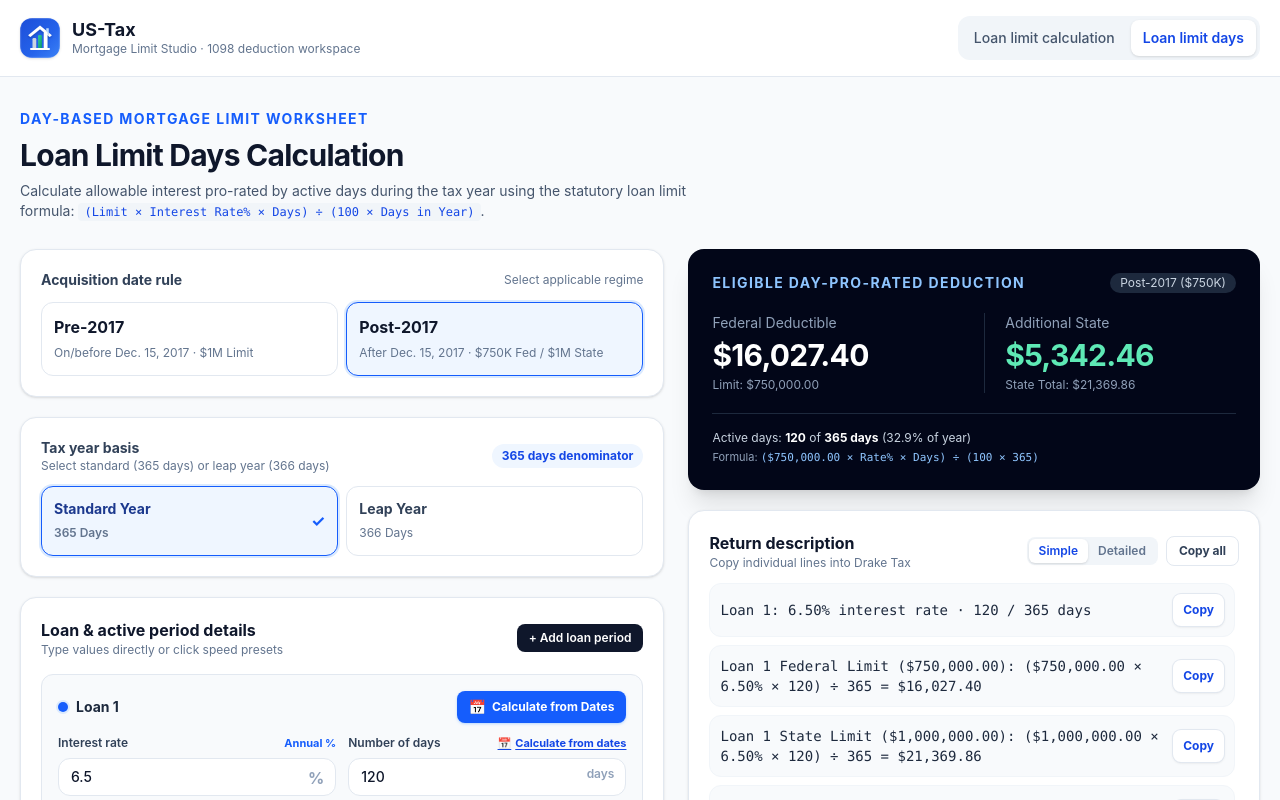
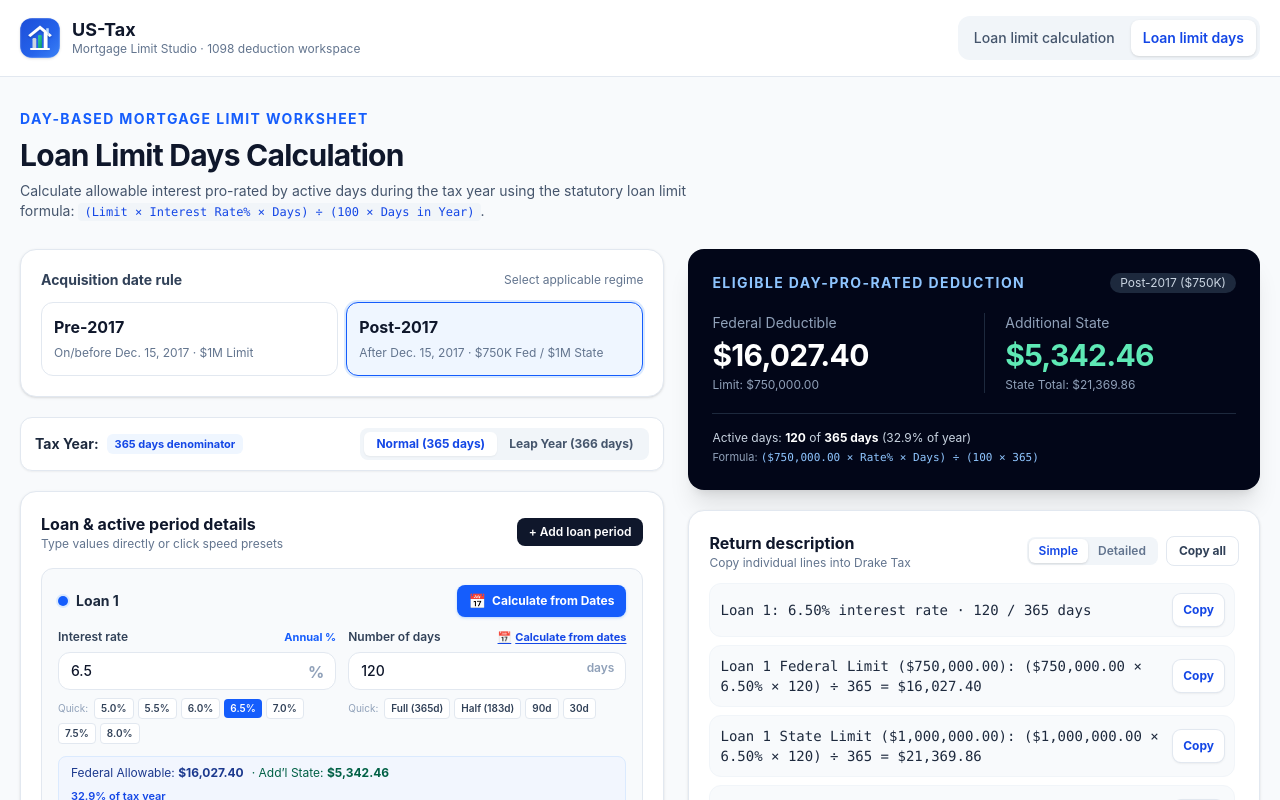
Before and after one commit to gpavananithish/ustax, a React (Vite) app: page / in a window 1280 px wide. Both pictures are taken after a click on the button "Loan limit days". Shown: the top 800 px of the page. Built offline with nearby package versions, Linux system fonts and the light colour scheme.

Commit message:
style: reduce size of tax year basis selector to compact inline segment control

```diff
--- a/src/components/LoanLimitDaysView.jsx
+++ b/src/components/LoanLimitDaysView.jsx
@@ -198,47 +198,36 @@ export function LoanLimitDaysView() {
             </div>
           </div>
 
-          {/* Tax Year Type (Regular vs Leap Year) */}
-          <div className="rounded-2xl border border-slate-200 bg-white p-4 sm:p-5 shadow-sm">
-            <div className="mb-3 flex flex-col sm:flex-row sm:items-center sm:justify-between gap-1.5">
-              <div>
-                <p className="text-sm font-bold text-slate-700">Tax year basis</p>
-                <p className="text-xs text-slate-500">Select standard (365 days) or leap year (366 days)</p>
-              </div>
-              <span className="self-start sm:self-auto rounded-full bg-blue-50 px-2.5 py-1 text-xs font-bold text-blue-700">
+          {/* Tax Year Type (Compact: Normal 365 vs Leap 366) */}
+          <div className="flex flex-col sm:flex-row sm:items-center sm:justify-between gap-2.5 rounded-xl border border-slate-200 bg-white px-3.5 py-2.5 shadow-xs">
+            <div className="flex items-center gap-2">
+              <span className="text-xs sm:text-sm font-bold text-slate-800">Tax Year:</span>
+              <span className="rounded-md bg-blue-50 px-2 py-0.5 text-[11px] font-bold text-blue-700">
                 {yearDays} days denominator
               </span>
             </div>
-            <div className="grid grid-cols-1 xs:grid-cols-2 sm:grid-cols-2 gap-2">
+            <div className="inline-flex rounded-lg bg-slate-100 p-1 text-xs font-semibold self-start sm:self-auto">
               <button
                 type="button"
                 onClick={() => setIsLeapYear(false)}
-                className={`flex items-center justify-between rounded-xl border p-3 transition ${
+                className={`rounded-md px-3 py-1 text-xs font-bold transition cursor-pointer ${
                   !isLeapYear
-                    ? 'border-blue-600 bg-blue-50 text-blue-900 ring-2 ring-blue-100 font-semibold'
-                    : 'border-slate-200 hover:border-slate-300 text-slate-700'
+                    ? 'bg-white text-blue-700 shadow-xs'
+                    : 'text-slate-600 hover:text-slate-900'
                 }`}
               >
-                <div className="text-left">
-                  <span className="block text-sm font-bold">Standard Year</span>
-                  <span className="text-xs text-slate-500">365 Days</span>
-                </div>
-                {!isLeapYear && <span className="text-blue-600 font-bold">✓</span>}
+                Normal (365 days)
               </button>
               <button
                 type="button"
                 onClick={() => setIsLeapYear(true)}
-                className={`flex items-center justify-between rounded-xl border p-3 transition ${
+                className={`rounded-md px-3 py-1 text-xs font-bold transition cursor-pointer ${
                   isLeapYear
-                    ? 'border-blue-600 bg-blue-50 text-blue-900 ring-2 ring-blue-100 font-semibold'
-                    : 'border-slate-200 hover:border-slate-300 text-slate-700'
+                    ? 'bg-white text-blue-700 shadow-xs'
+                    : 'text-slate-600 hover:text-slate-900'
                 }`}
               >
-                <div className="text-left">
-                  <span className="block text-sm font-bold">Leap Year</span>
-                  <span className="text-xs text-slate-500">366 Days</span>
-                </div>
-                {isLeapYear && <span className="text-blue-600 font-bold">✓</span>}
+                Leap Year (366 days)
               </button>
             </div>
           </div>
```
